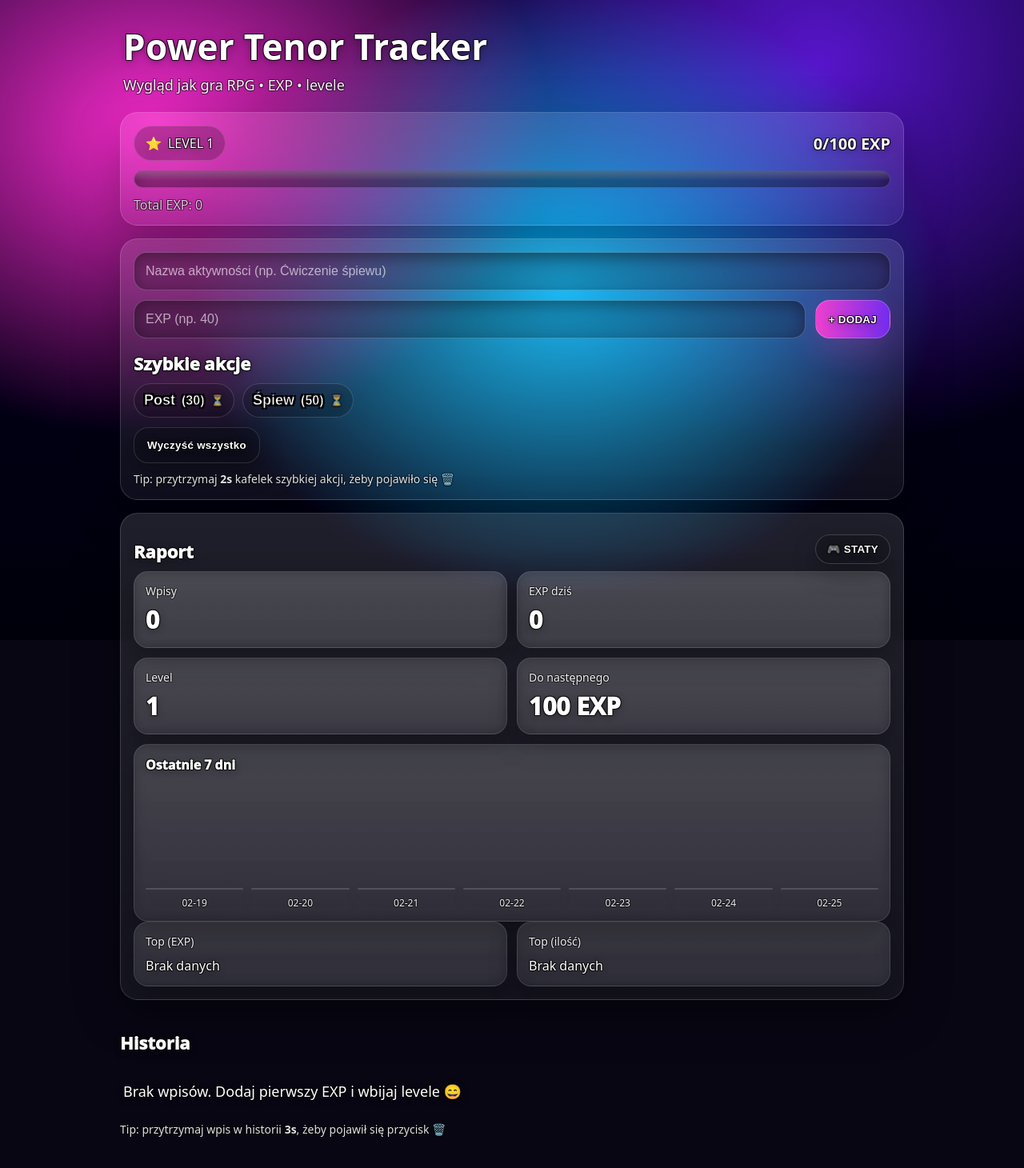
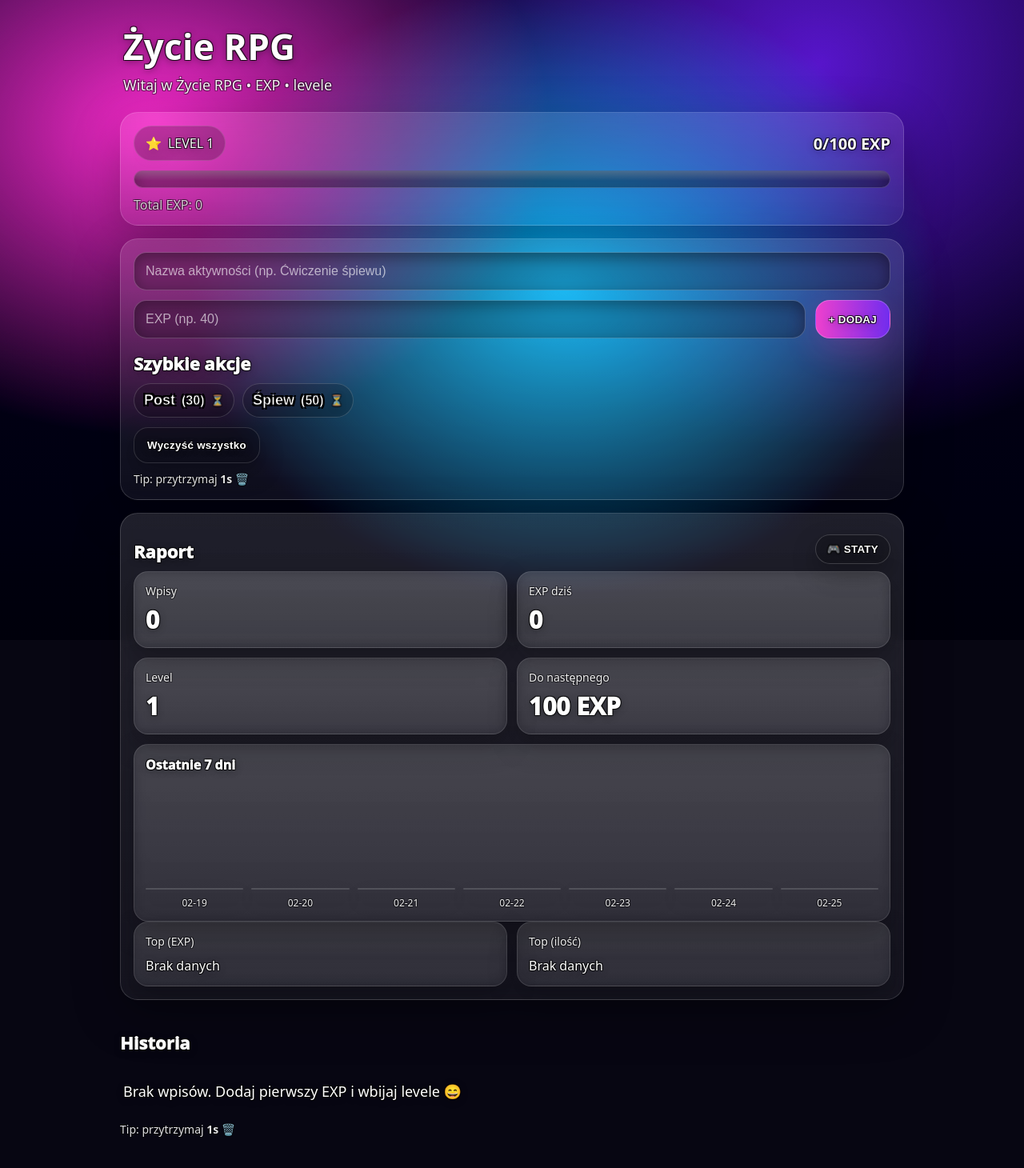
Before and after one commit to Marcinuskryza/power-tenor-tracker, a React (Vite) app: page / in a window 1280 px wide. Shown: the whole page at 80% size. Built offline with nearby package versions, Linux system fonts and the light colour scheme.

Commit message:
Update App.jsx

```diff
--- a/src/App.jsx
+++ b/src/App.jsx
@@ -340,8 +340,8 @@ export default function App() {
       <div className="shell">
         <header className="header">
           <div>
-            <h1 className="title outline">Power Tenor Tracker</h1>
-            <div className="subtitle outline-soft">Wygląd jak gra RPG • EXP • levele</div>
+            <h1 className="title outline">Życie RPG</h1>
+            <div className="subtitle outline-soft">Witaj w Życie RPG • EXP • levele</div>
           </div>
         </header>
 
@@ -420,7 +420,7 @@ export default function App() {
           </div>
 
           <div className="hint outline-soft">
-            Tip: przytrzymaj <b>2s</b> kafelek szybkiej akcji, żeby pojawiło się 🗑️
+            Tip: przytrzymaj <b>1s</b> 🗑️
           </div>
         </section>
 
@@ -530,7 +530,7 @@ export default function App() {
           )}
 
           <div className="hint outline-soft">
-            Tip: przytrzymaj wpis w historii <b>3s</b>, żeby pojawił się przycisk 🗑️
+            Tip: przytrzymaj <b>1s</b> 🗑️
           </div>
         </section>
 
```
